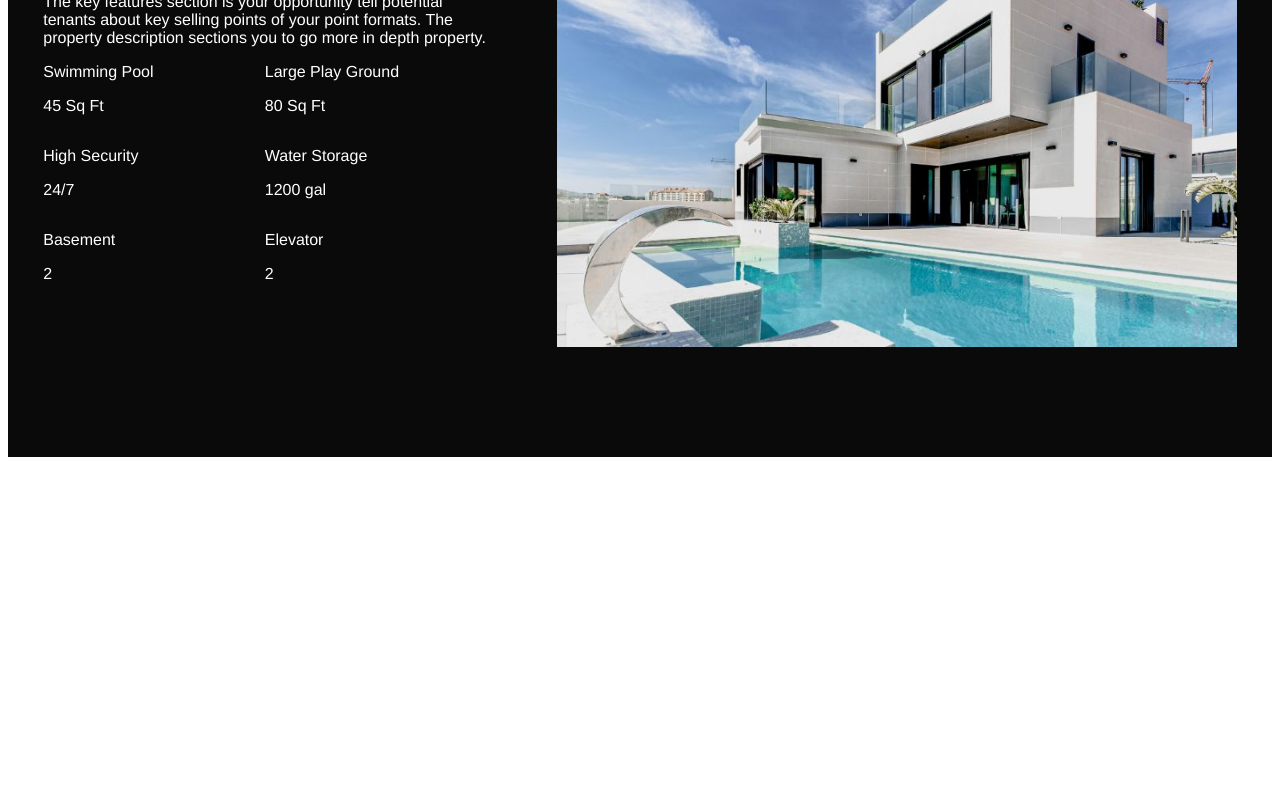
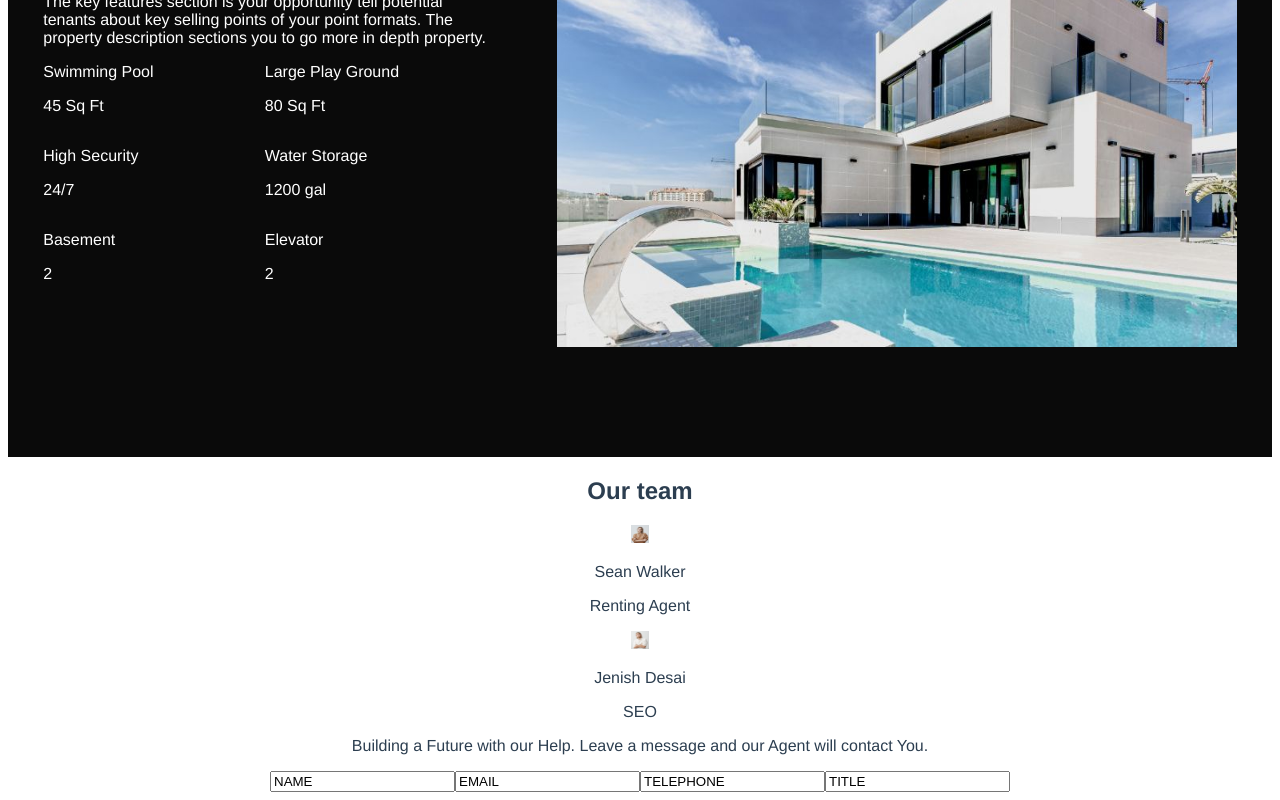
Before and after one commit to TheSirsh/villa-vue, a Vue app: page / in a window 1280 px wide. Shown: the part 1818-2618 px from the top of the page. Before the commit the page ends 2283 px from the top, so only its background shows below. Built offline with nearby package versions, Linux system fonts and the light colour scheme.

Commit message:
feat: add basic team section

```diff
--- a/src/App.vue
+++ b/src/App.vue
@@ -5,6 +5,7 @@
     <residence/>
     <property/>
     <amenities/>
+    <team/>
   </div>
 </template>
 
@@ -12,13 +13,14 @@
   import headr from "@/components/header/headr.vue";
   import banner from "@/components/banner/banner.vue";
   import residence from "@/components/residence/residence.vue";
-  import property from "./components/property/property.vue";
-  import amenities from "./components/amenities/amenities.vue";
+  import property from "@/components/property/property.vue";
+  import amenities from "@/components/amenities/amenities.vue";
+  import team from "@/components/team/team.vue";
 
   export default {
     name: 'App',
     components: {
-      headr, banner, residence, property, amenities,
+      headr, banner, residence, property, amenities, team,
     }
   }
 </script>
--- /dev/null
+++ b/src/components/team/forms.vue
@@ -0,0 +1,11 @@
+<template>
+  <div>
+    <p>
+      Building a Future with our Help. Leave a message and our Agent will contact You.
+    </p>
+    <input type="text" value="NAME">
+    <input type="email" value="EMAIL">
+    <input type="tel" value="TELEPHONE">
+    <input type="text" value="TITLE">
+  </div>
+</template>
--- /dev/null
+++ b/src/components/team/pict.vue
@@ -0,0 +1,27 @@
+<template>
+  <div>
+    <h2>Our team</h2>
+    <div>
+      <div>
+        <img src="@/assets/jpg/team-woman.jpg" alt="Sean Walker">
+        <div>
+          <p>Sean Walker</p>
+          <p>Renting Agent</p>
+        </div>
+      </div>
+      <div>
+        <img src="@/assets/jpg/team-man.jpg" alt="Jenish Desai">
+        <div>
+          <p>Jenish Desai</p>
+          <p>SEO</p>
+        </div>
+      </div>
+    </div>
+  </div>
+</template>
+
+<script>
+  export default {
+
+  }
+</script>
--- /dev/null
+++ b/src/components/team/team.vue
@@ -0,0 +1,15 @@
+<template>
+ <pict/>
+ <forms/>
+</template>
+
+<script>
+  import pict from "@/components/team/pict.vue";
+  import forms from "@/components/team/forms.vue";
+
+  export default {
+    components: {
+      pict, forms,
+    }
+  }
+</script>
```
Also changed, not shown: src/assets/jpg/team-man.jpg (added), src/assets/jpg/team-woman.jpg (added).
